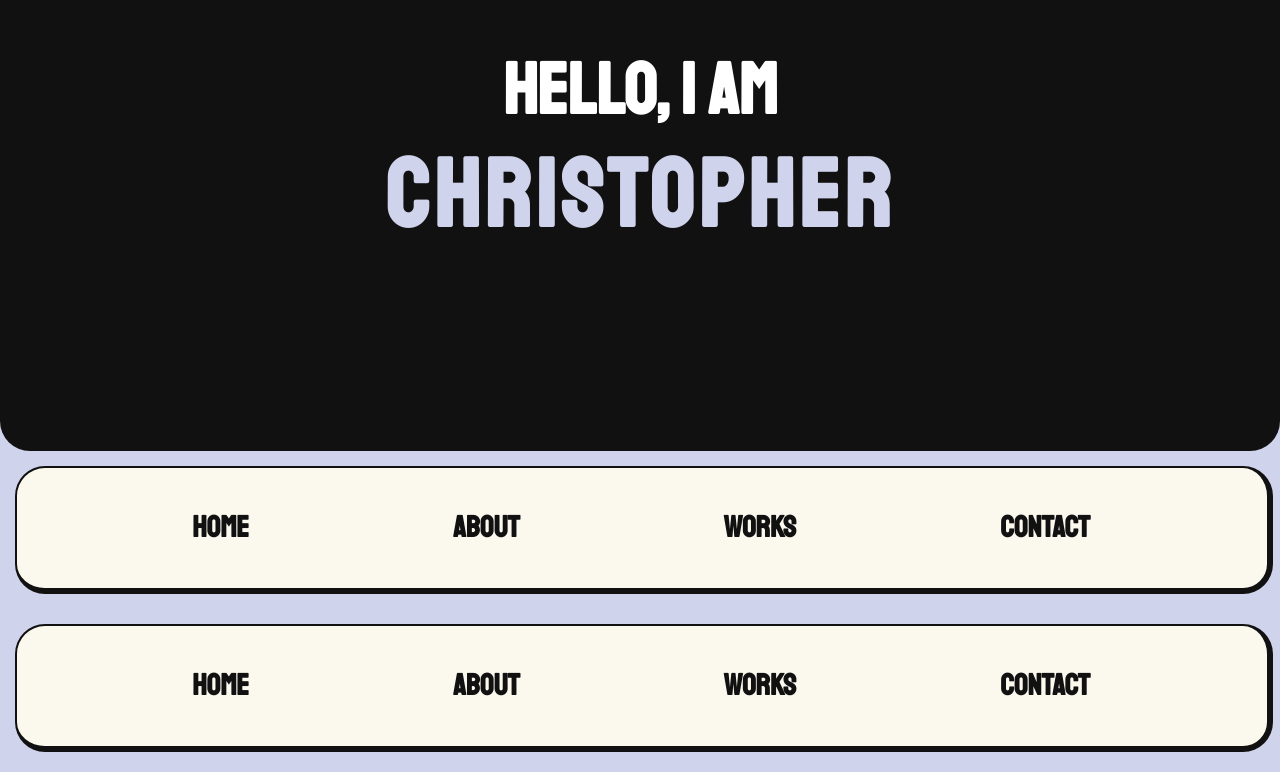
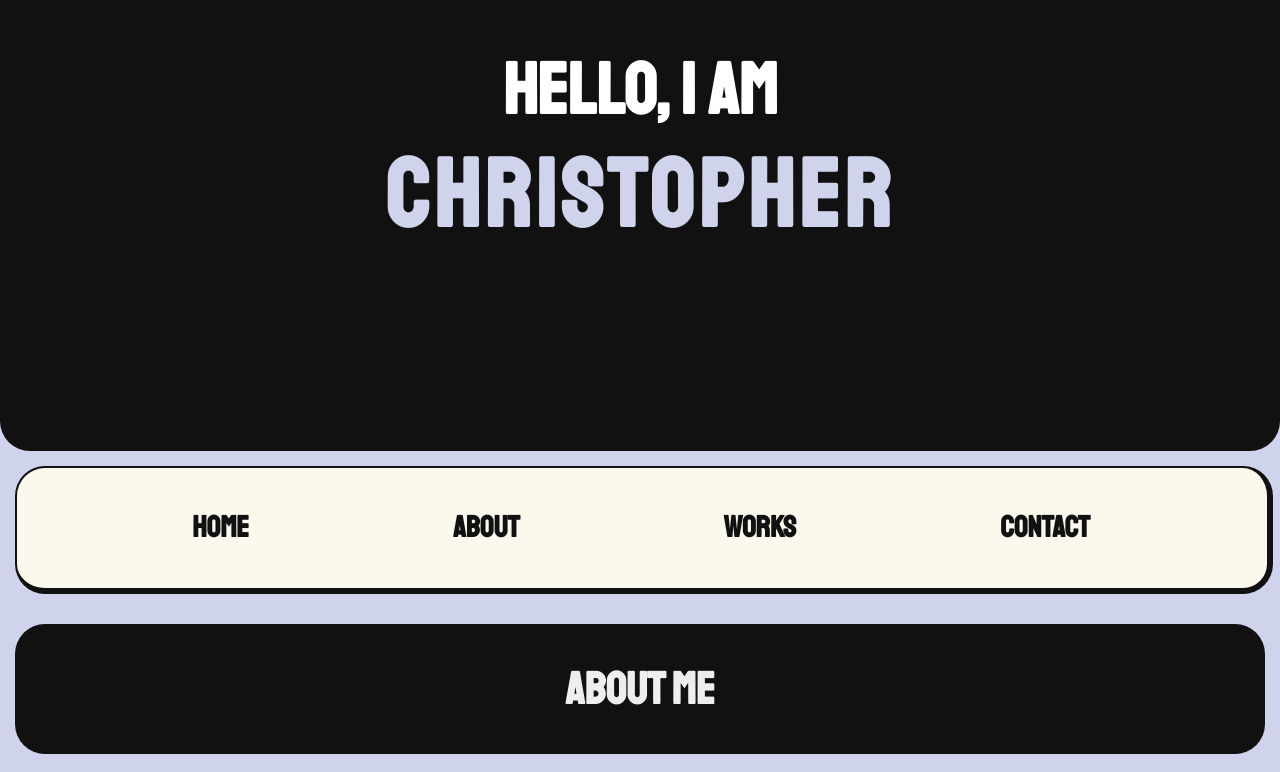
Before and after one commit to chrisRol2/Portfolio-Legacy, a React (Create React App) app in the folder portfolio/: page / in a window 1280 px wide. Shown: the part 149-921 px from the top of the page. Built offline with nearby package versions, Linux system fonts and the light colour scheme.

Commit message:
remove <NavBar/> and mediaquerys

```diff
--- a/portfolio/src/App.js
+++ b/portfolio/src/App.js
@@ -1,31 +1,18 @@
-import React, { useState, useEffect } from "react";
-import NavBar from "./components/NavBar";
+import React, {  } from "react";
 import Header from "./components/Header";
 import About from "./components/About";
 import Projects from "./components/Projects";
 import Contact from "./components/ContactMe";
 import "./App.css";
-import { firstLoad } from "./helpers/scrollSpy";
 import { MediaProvider } from "./context/MediaQueryContext";
 // animate__backInUp
 const App = () => {
-    // const { mediaMatch } = useContext(MediaContext);
-  const [mediaQuery, setMediaQuery] = useState(false);
-  const mediaQueryEvent = matchMedia("(min-width: 450px)");
-  useEffect(() => {
-    firstLoad();
-    setMediaQuery(mediaQueryEvent.matches);
-    mediaQueryEvent.addEventListener("change", () => {
-      setMediaQuery(mediaQueryEvent.matches);
-    });
-  }, []);
+
 
   return (
     <div>
       <MediaProvider>
         <Header />
-        {mediaQuery && <NavBar />}
-
         <About />
         <Projects />
         <Contact />
```
